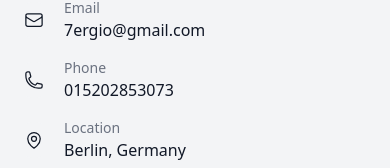
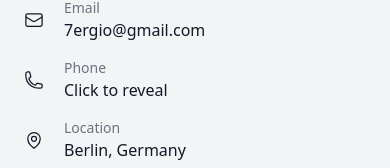
Before and after one commit to 7ergio/resume, a Nuxt app: page /contact in a window 390 px wide. Shown: the part 930-1098 px from the top of the page. Built offline with nearby package versions, Linux system fonts and the light colour scheme.

Commit message:
hide phone number, fix the testing conflict

```diff
--- a/components/ContactInfo.vue
+++ b/components/ContactInfo.vue
@@ -6,8 +6,29 @@
       </div>
       <div>
         <p class="text-sm text-gray-500 dark:text-gray-400">{{ item.label }}</p>
+
+        <!-- Special handling for phone number -->
+        <div v-if="item.label === 'Phone'">
+          <button
+            v-if="!isPhoneVisible"
+            @click="showPhone"
+            class="font-medium hover:text-blue-600 dark:hover:text-blue-400"
+          >
+            Click to reveal
+          </button>
           <a
-            v-if="item.href"
+            v-else
+            :href="item.href"
+            target="_blank"
+            class="font-medium hover:text-blue-600 dark:hover:text-blue-400"
+          >
+            {{ item.value }}
+          </a>
+        </div>
+
+        <!-- Other contact items -->
+        <a
+          v-else-if="item.href"
           :href="item.href"
           target="_blank"
           class="font-medium hover:text-blue-600 dark:hover:text-blue-400"
@@ -27,8 +48,14 @@
     MapPinIcon,
     GlobeAltIcon
   } from '@heroicons/vue/24/outline'
+  import { ref } from 'vue'
 
   const { personal } = useResumeData()
+  const isPhoneVisible = ref(false)
+
+  const showPhone = () => {
+    isPhoneVisible.value = true
+  }
 
   const contactItems = [
     {
--- a/components/Header.vue
+++ b/components/Header.vue
@@ -35,7 +35,7 @@ onClickOutside(menuRef, () => {
   <header class="fixed top-0 left-0 right-0 z-50 bg-white dark:bg-gray-800 shadow-sm">
     <div class="container mx-auto px-4 py-4 flex justify-between items-center">
       <div>
-        <NuxtLink to="/" class="text-sm text-gray-600 dark:text-gray-300 hover:text-blue-600 dark:hover:text-blue-400">&lt; FrontEndDev &#47;&gt;</NuxtLink>
+        <NuxtLink to="/" class="text-sm font-medium text-gray-600 dark:text-gray-300 hover:text-blue-600 dark:hover:text-blue-400">&lt; FrontEndDev &#47;&gt;</NuxtLink>
       </div>
 
       <!-- Desktop Navigation -->
--- a/nuxt.config.ts
+++ b/nuxt.config.ts
@@ -12,6 +12,7 @@ export default defineNuxtConfig({
   },
 
   pwa: {
+    disable: process.env.NODE_ENV !== 'production',
     registerType: 'autoUpdate',
     includeAssets: ['favicon.ico', 'apple-touch-icon.png'],
     manifest: {
@@ -44,7 +45,9 @@ export default defineNuxtConfig({
     },
     workbox: {
       navigateFallback: '/',
-      globPatterns: ['**/*.{js,css,html,png,svg,ico,json}']
+      globPatterns: ['**/*.{js,css,html,png,svg,ico}'],
+      // Ignores any problematic patterns
+      globIgnores: ['**/node_modules/**/*', 'sw.js', 'workbox-*.js']
     },
     devOptions: {
       enabled: true,
```
Also changed, not shown: package.json (+4 -4 lines), vitest.config.ts (+7 -1 lines). Lines whose indentation alone changed are shown as unchanged.
